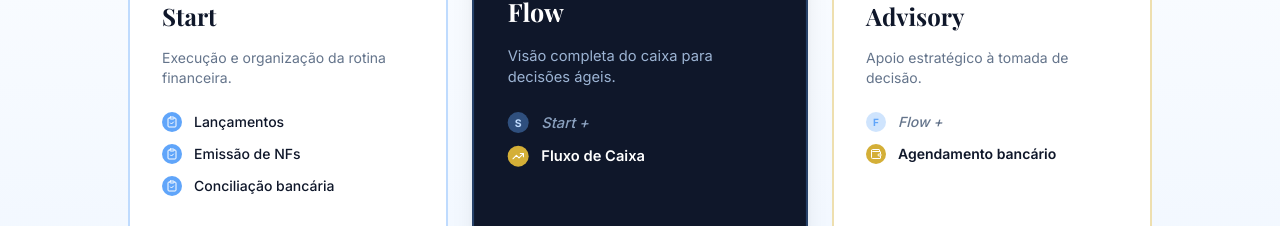
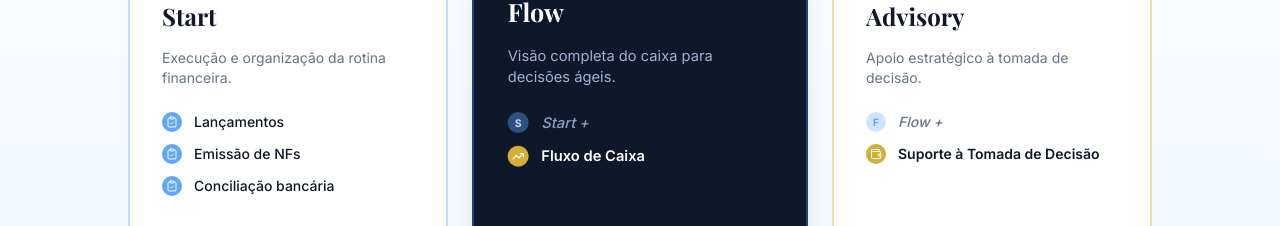
Before and after one commit to vmrauch-sketch/BPO-FINANCEIRO, a React (Vite) app: page / in a window 1280 px wide. Shown: the part 6245-6471 px from the top of the page. Built offline with nearby package versions, Linux system fonts and the light colour scheme.

Commit message:
Atualizou tomada de decisão
Co-authored-by: vmrauch-sketch <227260431+vmrauch-sketch@users.noreply.github.com>

```diff
--- a/src/pages/ValoromBPO.tsx
+++ b/src/pages/ValoromBPO.tsx
@@ -606,7 +606,7 @@ const ValoromBPO = () => {
                     <div className="w-5 h-5 bg-[#D4AF37] rounded-full flex items-center justify-center flex-shrink-0">
                       <Wallet className="w-3 h-3 text-white" />
                     </div>
-                    <span className="text-sm text-primary font-semibold">Agendamento bancário</span>
+                    <span className="text-sm text-primary font-semibold">Suporte à Tomada de Decisão</span>
                   </div>
                 </div>
                 <div className="mt-8">
```
